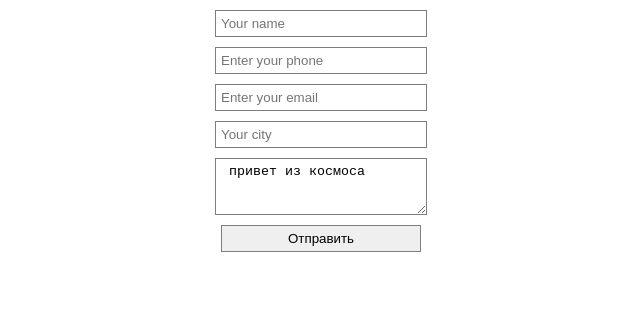
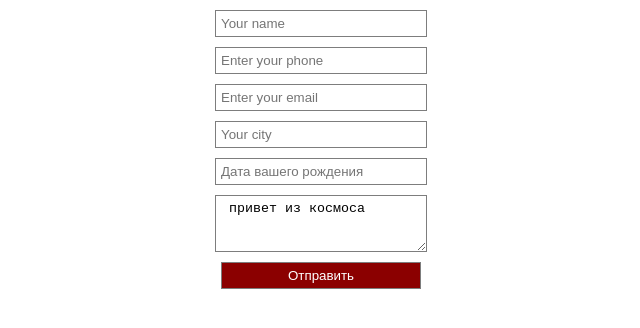
Before and after one commit to olegrasskazovpro/js2, a plain HTML site: page lesson-4/index.html in a window 1280 px wide. Shown: the whole page, without its empty margins (319-959 px from the left). Drawn offline with nearby package versions, Linux system fonts and the light colour scheme.

Commit message:
jQuery, jQuery UI, form styles, birth-date input, dialog div
jQuery, jQuery UI connected. Birth date input added with jQuery UI datapicker widget + some styles for it reassigned. DIV for jQuery UI dialog widget added

```diff
--- a/lesson-4/index.html
+++ b/lesson-4/index.html
@@ -3,12 +3,17 @@
 <head>
     <meta charset="UTF-8">
     <title>Form with city</title>
-    <script src="https://ajax.googleapis.com/ajax/libs/jquery/1.12.4/jquery.min.js"></script>
+    <script src="https://ajax.googleapis.com/ajax/libs/jquery/3.3.1/jquery.min.js"></script>
+    <link rel="stylesheet" href="https://ajax.googleapis.com/ajax/libs/jqueryui/1.12.1/themes/smoothness/jquery-ui.css">
+    <script src="https://ajax.googleapis.com/ajax/libs/jqueryui/1.12.1/jquery-ui.min.js"></script>
 </head>
 <body>
 <style>
-    body {margin: auto}
-    input, textarea, div {
+    body {
+        margin: auto
+    }
+
+    input, textarea {
         display: block;
         margin: 10px auto;
         padding: 5px;
@@ -16,7 +21,28 @@
         outline: none;
         border: 1px solid #7d7d7d;
     }
-    form {margin: auto}
+
+    form {
+        margin: auto
+    }
+
+    #submit {
+        background-color: darkred;
+        color: white;
+        cursor: pointer;
+    }
+
+    #submit:hover {
+        background-color: red;
+    }
+
+    .ui-datepicker {
+        left: calc(50% - 150px) !important;
+    }
+
+    .ui-datepicker-month, .ui-datepicker-year {
+        font-size: 0.8em !important;
+    }
 
     .error {
         border-color: red;
@@ -28,15 +54,17 @@
         color: green;
     }
 </style>
-<form action="send.php">
+<form action="#">
     <input type="text" class="" id="name" placeholder="Your name">
     <input type="phone" class="" id="phone" placeholder="Enter your phone">
     <input type="email" class="" id="email" placeholder="Enter your email">
     <input list="cityList" id="cityField" placeholder="Your city">
     <datalist id="cityList"></datalist>
+    <input id="date" placeholder="Дата вашего рождения">
     <textarea name="" class="" id="text" cols="" rows="3"> привет из космоса</textarea>
     <input type="submit" id="submit" value="Отправить">
 </form>
+<div id="dialog"></div>
 <script src="main.js" type="text/javascript"></script>
 </body>
 </html>
```
